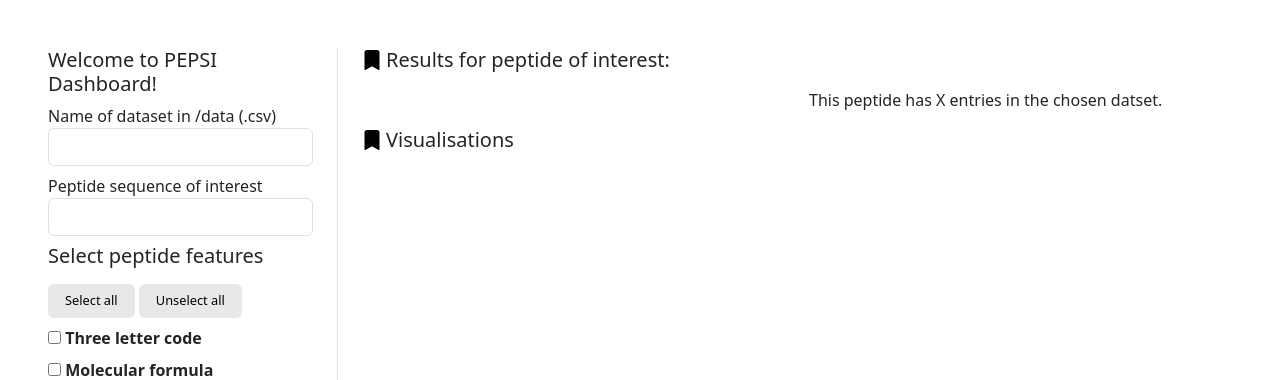
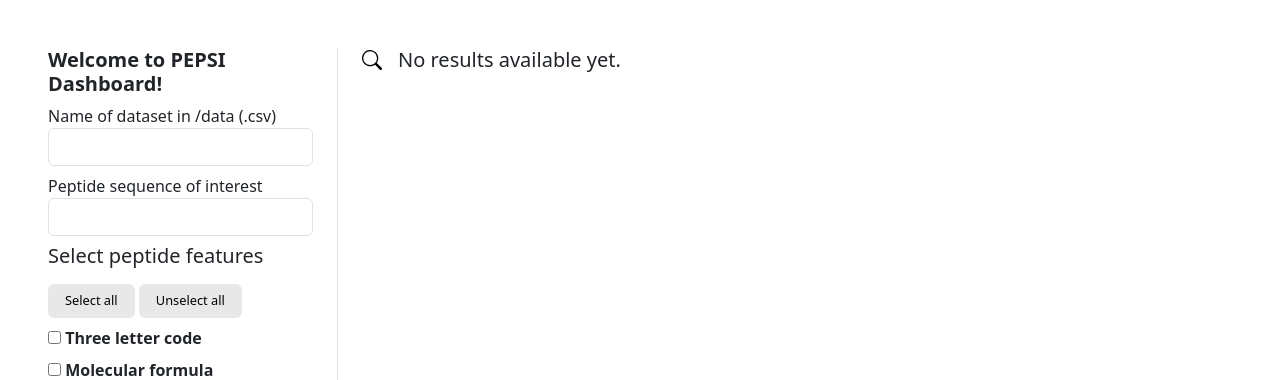
Before and after one commit to ronjakrg/pepsipy, a Django app: page / in a window 1280 px wide. Shown: the part 47-427 px from the top of the page. Run offline with Django 5.2, Linux system fonts and the light colour scheme; some libraries are stand-ins or nearby versions.

Commit message:
enhanced header design

```diff
--- a/frontend/dashboard/templates/overview.html
+++ b/frontend/dashboard/templates/overview.html
@@ -11,7 +11,7 @@
 
     <!-- SIDEBAR CONTAINING FORMS -->
     <div class="col-md-3 border-end pe-4">
-      <h5>Welcome to PEPSI Dashboard!</h5>
+      <h5><b>Welcome to PEPSI Dashboard!</b></h5>
       <!-- General info -->
       {% for field in gen_form %}
       <div class="form-group mb-2">
@@ -61,9 +61,12 @@
 
     <!-- RESULTS -->
     <div class="col-md-9 ps-4">
+      <!-- PEPTIDES -->
+      {% if gen_form.is_bound %}
+        {% if seq %}
         <h5 class="title-with-icon">
-        <img src="{% static 'img/bookmark.svg' %}" alt="Bookmark Icon" class="me-1" width="20" height="20">
-        Results for peptide of interest: {{ seq }}
+          <img src="{% static 'img/bookmark.svg' %}" class="me-1" width="18" height="18">
+          <b>Results for peptide of interest:</b>&nbsp; {{ seq }}
         </h5>
         <div class="row mb-3">
           <div class="col">
@@ -79,13 +82,16 @@
             </table>
           </div>
           <div class="col mt-2">
-          This peptide has X entries in the chosen datset.
+            This peptide has X entries in selected dataset.
           </div>
         </div>
-
+        {% else %}
+        No peptide of interest selected.
+        {% endif %}
+        <!-- DATASET -->
         <h5 class="title-with-icon">
-        <img src="{% static 'img/bookmark.svg' %}" alt="Bookmark Icon" class="me-1" width="20" height="20">
-        Visualisations
+          <img src="{% static 'img/bookmark.svg' %}" class="me-1" width="18" height="18">
+          <b>Results for selected dataset</b>
         </h5>
         <div class="row row-cols-2">
           {% for plot_html in plots %}
@@ -94,6 +100,14 @@
             </div>
           {% endfor %}
         </div>
+
+      {% else %}
+      <!-- NO RESULTS SHOWN -->
+      <h5 class="title-with-icon">
+        <img src="{% static 'img/search.svg' %}" class="me-3" width="20" height="20">
+        No results available yet.
+      </h5>
+      {% endif %}
     </div>
   </form>
 </div>
```
Also changed, not shown: frontend/static/img/search.svg (added). Lines whose indentation alone changed are shown as unchanged.
